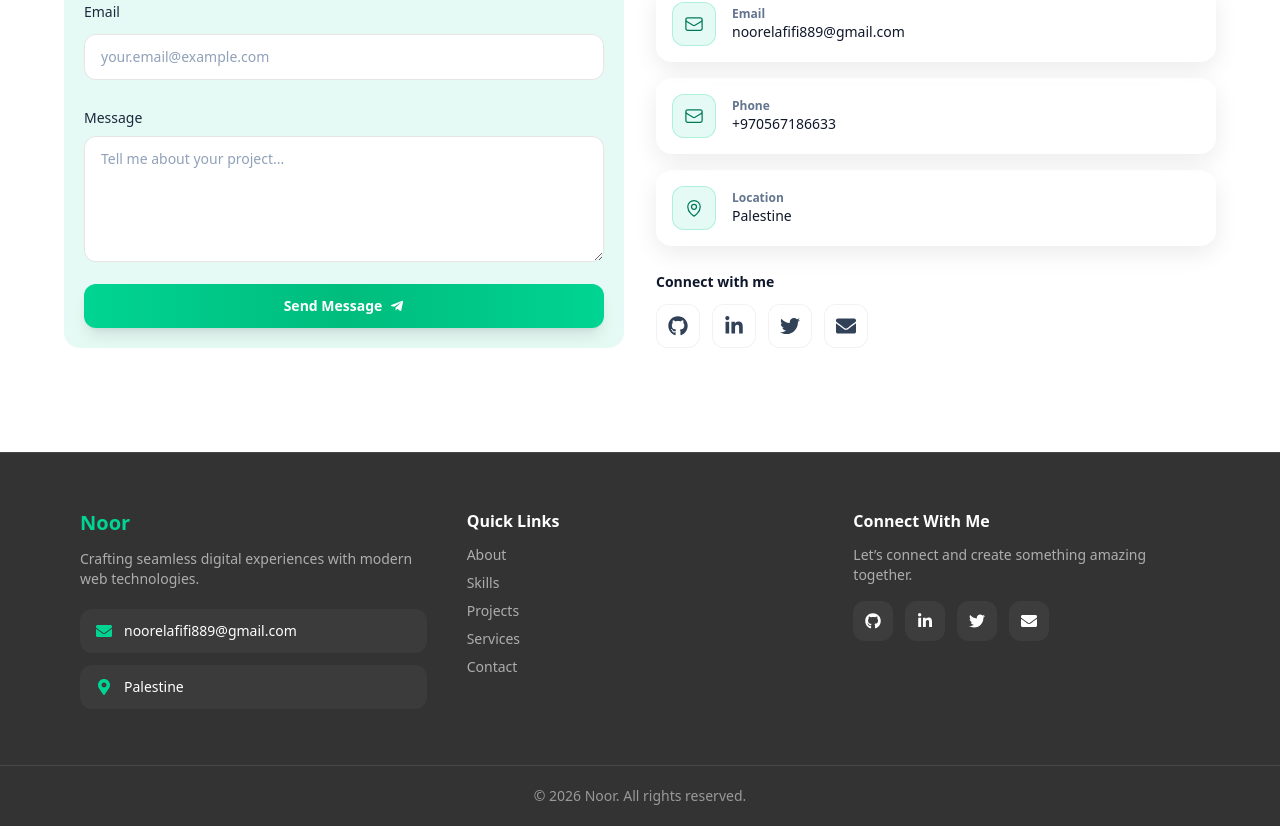
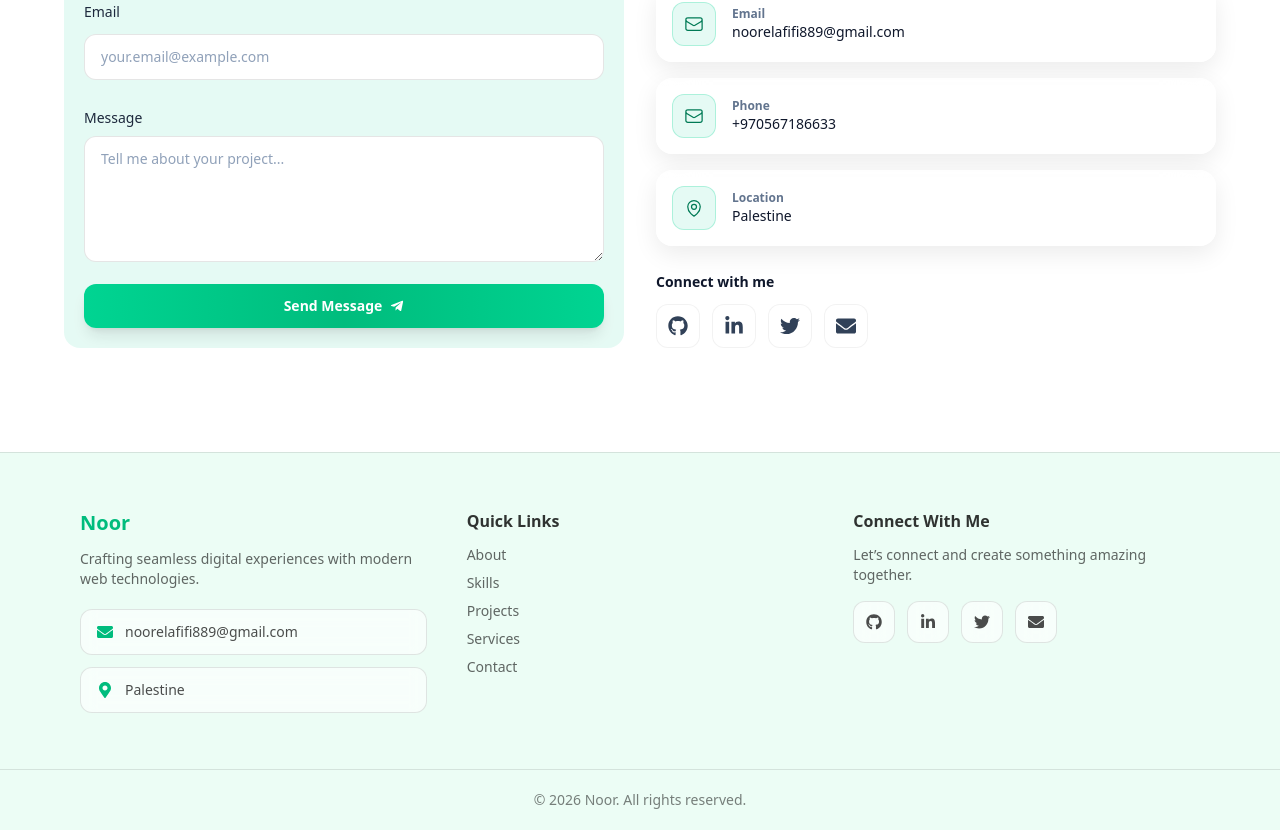
Before and after one commit to noorafifi889/Protoflio-, a Next.js app: page / in a window 1280 px wide. Shown: the part 5577-6407 px from the top of the page. Built offline with nearby package versions, Linux system fonts and the light colour scheme.

Commit message:
fixed header and footer

```diff
--- a/src/component/Footer.tsx
+++ b/src/component/Footer.tsx
@@ -10,77 +10,118 @@ import {
 
 export default function Footer() {
   return (
-    <footer className=" border-t border-white/10 bg-black/80 dark:bg-black text-white">
-      <div className="mx-auto max-w-6xl px-4 py-14 grid gap-10 md:grid-cols-3">
+    <footer className="border-t border-black/10 bg-emerald-50 text-black/80 dark:border-white/10 dark:bg-black dark:text-white/80">
+      <div className="mx-auto grid max-w-6xl gap-10 px-4 py-14 md:grid-cols-3">
         {/* LEFT */}
         <div>
-          <h3 className="text-xl font-semibold text-emerald-400">Noor</h3>
-          <p className="mt-3 text-sm text-white/60">
+          <h3 className="text-xl font-semibold text-emerald-500">Noor</h3>
+
+          <p className="mt-3 text-sm text-black/60 dark:text-white/60">
             Crafting seamless digital experiences with modern web technologies.
           </p>
 
           <div className="mt-5 space-y-3">
-            <div className="flex items-center gap-3 rounded-xl bg-white/[0.04] px-4 py-3">
-              <FaEnvelope className="text-emerald-400" />
-              <span className="text-sm">noorelafifi889@gmail.com</span>
+            <div className="flex items-center gap-3 rounded-xl border border-black/10 bg-white/60 px-4 py-3 backdrop-blur
+                            dark:border-white/10 dark:bg-white/[0.04]">
+              <FaEnvelope className="text-emerald-500" />
+              <span className="text-sm text-black/70 dark:text-white/70">
+                noorelafifi889@gmail.com
+              </span>
             </div>
 
-            <div className="flex items-center gap-3 rounded-xl bg-white/[0.04] px-4 py-3">
-              <FaMapMarkerAlt className="text-emerald-400" />
-              <span className="text-sm">Palestine</span>
+            <div className="flex items-center gap-3 rounded-xl border border-black/10 bg-white/60 px-4 py-3 backdrop-blur
+                            dark:border-white/10 dark:bg-white/[0.04]">
+              <FaMapMarkerAlt className="text-emerald-500" />
+              <span className="text-sm text-black/70 dark:text-white/70">
+                Palestine
+              </span>
             </div>
           </div>
         </div>
 
         {/* MIDDLE */}
         <div>
-          <h4 className="font-semibold mb-3">Quick Links</h4>
-          <ul className="space-y-2 text-sm text-white/60">
-            <li><a href="#about" className="hover:text-emerald-400">About</a></li>
-            <li><a href="#skills" className="hover:text-emerald-400">Skills</a></li>
-            <li><a href="#projects" className="hover:text-emerald-400">Projects</a></li>
-            <li><a href="#services" className="hover:text-emerald-400">Services</a></li>
-            <li><a href="#contact" className="hover:text-emerald-400">Contact</a></li>
+          <h4 className="mb-3 font-semibold text-black/80 dark:text-white/80">
+            Quick Links
+          </h4>
+          <ul className="space-y-2 text-sm text-black/60 dark:text-white/60">
+            <li>
+              <a
+                href="#about"
+                className="transition hover:text-emerald-600 dark:hover:text-emerald-400"
+              >
+                About
+              </a>
+            </li>
+            <li>
+              <a
+                href="#skills"
+                className="transition hover:text-emerald-600 dark:hover:text-emerald-400"
+              >
+                Skills
+              </a>
+            </li>
+            <li>
+              <a
+                href="#projects"
+                className="transition hover:text-emerald-600 dark:hover:text-emerald-400"
+              >
+                Projects
+              </a>
+            </li>
+            <li>
+              <a
+                href="#services"
+                className="transition hover:text-emerald-600 dark:hover:text-emerald-400"
+              >
+                Services
+              </a>
+            </li>
+            <li>
+              <a
+                href="#contact"
+                className="transition hover:text-emerald-600 dark:hover:text-emerald-400"
+              >
+                Contact
+              </a>
+            </li>
           </ul>
         </div>
 
         {/* RIGHT */}
         <div>
-          <h4 className="font-semibold mb-3">Connect With Me</h4>
-          <p className="text-sm text-white/60 mb-4">
+          <h4 className="mb-3 font-semibold text-black/80 dark:text-white/80">
+            Connect With Me
+          </h4>
+
+          <p className="mb-4 text-sm text-black/60 dark:text-white/60">
             Let’s connect and create something amazing together.
           </p>
 
           <div className="flex gap-3">
-            <a href="https://github.com/" target="_blank">
-              <div className="p-3 rounded-xl bg-white/[0.05] hover:bg-emerald-400/20 transition">
-                <FaGithub />
-              </div>
-            </a>
-
-            <a href="https://linkedin.com/" target="_blank">
-              <div className="p-3 rounded-xl bg-white/[0.05] hover:bg-emerald-400/20 transition">
-                <FaLinkedinIn />
-              </div>
-            </a>
-
-            <a href="https://twitter.com/" target="_blank">
-              <div className="p-3 rounded-xl bg-white/[0.05] hover:bg-emerald-400/20 transition">
-                <FaTwitter />
-              </div>
-            </a>
-
-            <a href="mailto:noorelafifi889@gmail.com">
-              <div className="p-3 rounded-xl bg-white/[0.05] hover:bg-emerald-400/20 transition">
-                <FaEnvelope />
-              </div>
-            </a>
+            {[
+              { href: "https://github.com/", Icon: FaGithub },
+              { href: "https://linkedin.com/", Icon: FaLinkedinIn },
+              { href: "https://twitter.com/", Icon: FaTwitter },
+              { href: "mailto:noorelafifi889@gmail.com", Icon: FaEnvelope },
+            ].map(({ href, Icon }) => (
+              <a key={href} href={href} target="_blank" rel="noreferrer">
+                <div
+                  className="rounded-xl border border-black/10 bg-white/60 p-3 text-black/70 backdrop-blur
+                             hover:bg-emerald-400/15 hover:text-emerald-700 transition
+                             dark:border-white/10 dark:bg-white/[0.05] dark:text-white/80
+                             dark:hover:bg-emerald-400/20 dark:hover:text-emerald-200"
+                >
+                  <Icon />
+                </div>
+              </a>
+            ))}
           </div>
         </div>
       </div>
 
       {/* bottom */}
-      <div className="border-t border-white/10 py-5 text-center text-sm text-white/50">
+      <div className="border-t border-black/10 py-5 text-center text-sm text-black/50 dark:border-white/10 dark:text-white/50">
         © {new Date().getFullYear()} Noor. All rights reserved.
       </div>
     </footer>
--- a/src/component/Header.tsx
+++ b/src/component/Header.tsx
@@ -55,7 +55,7 @@ export default function Navbar() {
       e.preventDefault();
       scrollToId(l.href.replace("#", ""));
     }}
-    className="hover:text-white transition hover:text-black dark:hover:text-white transition"
+    className=" transition hover:text-black dark:hover:text-white transition"
   >
     {l.label}
   </a>
@@ -83,23 +83,28 @@ export default function Navbar() {
   aria-label="Open menu"
   aria-expanded={open}
   onClick={() => setOpen((v) => !v)}
-              className="md:hidden inline-flex h-10 w-10 items-center justify-center rounded-full border border-white/10 bg-white/5 backdrop-blur hover:bg-white/10 transition"
+  className="
+    md:hidden inline-flex h-10 w-10 items-center justify-center rounded-full
+    border border-black/10 bg-black/5 hover:bg-black/10
+    dark:border-white/10 dark:bg-white/5 dark:hover:bg-white/10
+    backdrop-blur transition
+  "
 >
   <span className="relative block h-4 w-5">
     <span
-                  className={`absolute left-0 top-0 h-[2px] w-5 bg-white transition ${
+      className={`absolute left-0 top-0 h-[2px] w-5 transition ${
         open ? "translate-y-[7px] rotate-45" : ""
-                  }`}
+      } bg-black/70 dark:bg-white`}
     />
     <span
-                  className={`absolute left-0 top-[7px] h-[2px] w-5 bg-white transition ${
+      className={`absolute left-0 top-[7px] h-[2px] w-5 transition ${
         open ? "opacity-0" : ""
-                  }`}
+      } bg-black/70 dark:bg-white`}
     />
     <span
-                  className={`absolute left-0 top-[14px] h-[2px] w-5 bg-white transition ${
+      className={`absolute left-0 top-[14px] h-[2px] w-5 transition ${
         open ? "-translate-y-[7px] -rotate-45" : ""
-                  }`}
+      } bg-black/70 dark:bg-white`}
     />
   </span>
 </button>
@@ -112,16 +117,17 @@ export default function Navbar() {
             open ? "max-h-96 opacity-100" : "max-h-0 opacity-0"
           }`}
         >
-              <ThemeToggle />
 
-          <div className="mt-4 rounded-2xl border border-white/10 bg-black/40 backdrop-blur p-4">
+
+          <div className="mt-4 rounded-2xl border border-white/10 bg-white/40 backdrop-blur p-4">
          <nav className="flex flex-col gap-2">
   {links.map((l) => (
     <a
       key={l.href}
       href={l.href}
       onClick={() => setOpen(false)}
-                  className="rounded-xl px-3 py-2 text-gray-200 hover:bg-white/10 hover:text-white transition"
+      className="rounded-xl px-3 py-2 text-slate-700 hover:bg-black/5 hover:text-slate-900
+                 dark:text-gray-300 dark:hover:bg-white/10 transition"
     >
       {l.label}
     </a>
@@ -129,8 +135,9 @@ export default function Navbar() {
 </nav>
 
             <button
-              onClick={() => setOpen(false)}
-              className="mt-4 w-full bg-white text-black py-2 rounded-xl font-medium"
+  onClick={() => {
+    document.getElementById("contact")?.scrollIntoView({ behavior: "smooth" });
+  }}              className="mt-4 w-full  text-black py-2  bg-emerald-300 rounded-xl font-medium"
             >
               Hire Me
             </button>
```
Lines whose indentation alone changed are shown as unchanged.
